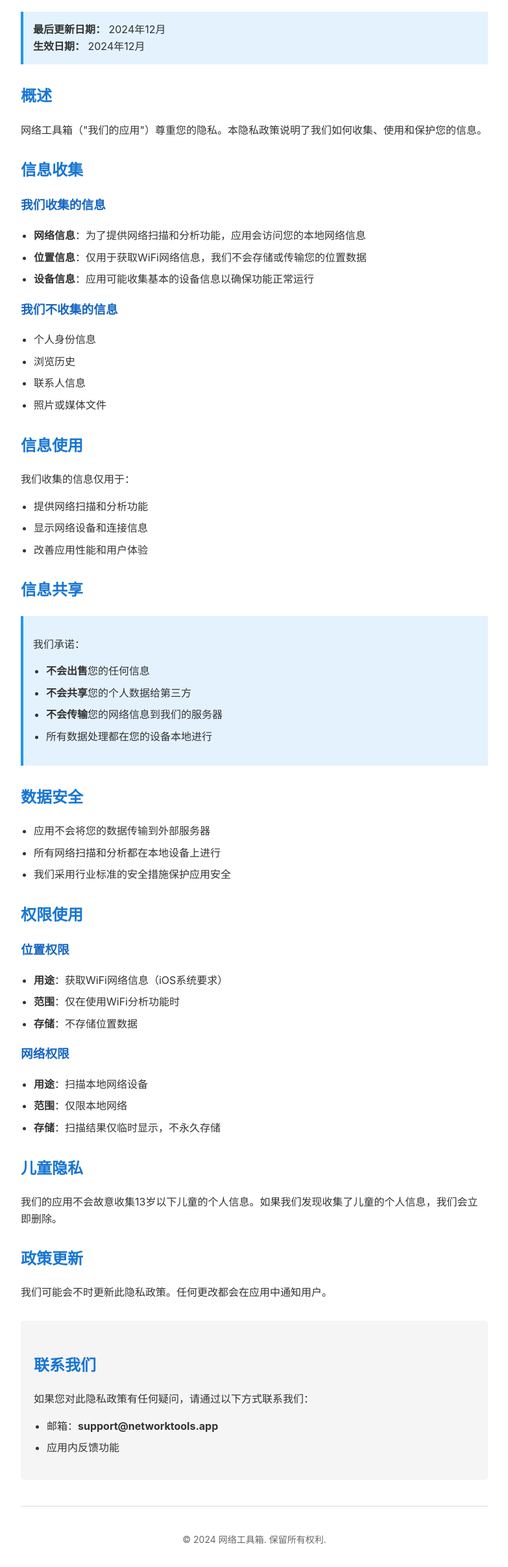
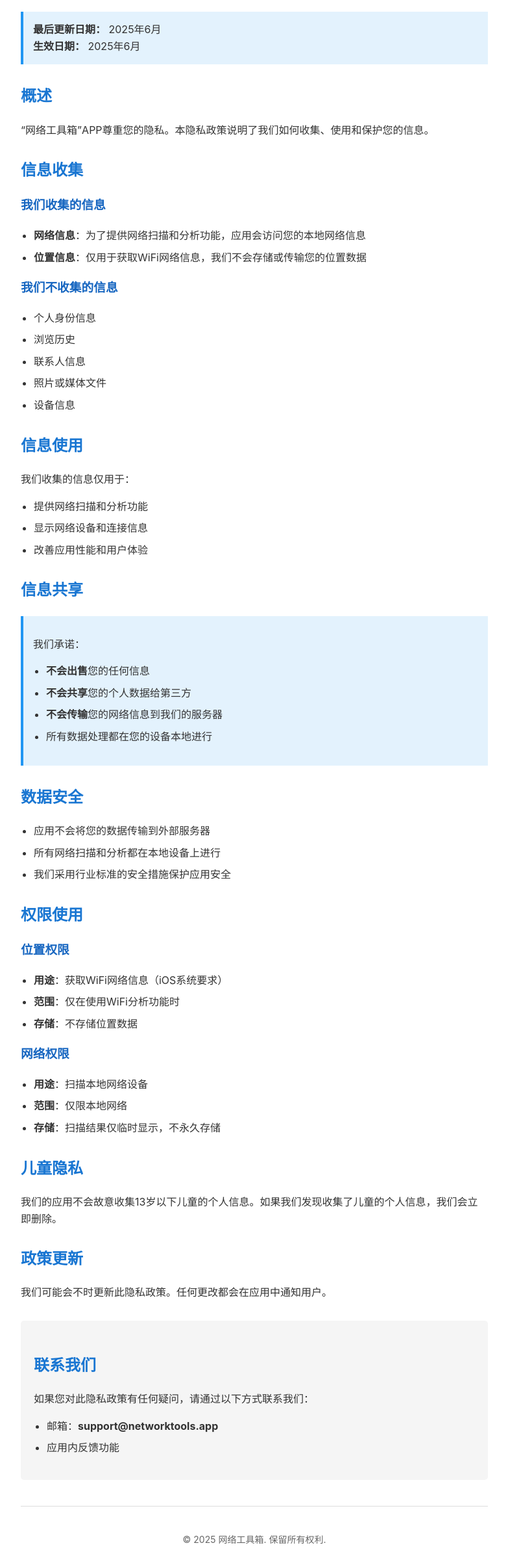
Before and after one commit to jxkuoyu/networktools-privacy, a plain HTML site: page index.html in a window 1280 px wide. Shown: the part 149-2560 px from the top of the page at 65% size, without its empty margins (248-1031 px from the left). Drawn offline with Linux system fonts and the light colour scheme.

Commit message:
Update privacy policy: 更新日期到2025年6月，明确不收集设备信息

```diff
--- a/index.html
+++ b/index.html
@@ -57,12 +57,12 @@
         <h1>网络工具箱 隐私政策</h1>
 
         <div class="highlight">
-            <strong>最后更新日期：</strong> 2024年12月<br>
-            <strong>生效日期：</strong> 2024年12月
+            <strong>最后更新日期：</strong> 2025年6月<br>
+            <strong>生效日期：</strong> 2025年6月
         </div>
 
         <h2>概述</h2>
-        <p>网络工具箱（"我们的应用"）尊重您的隐私。本隐私政策说明了我们如何收集、使用和保护您的信息。</p>
+        <p>“网络工具箱”APP尊重您的隐私。本隐私政策说明了我们如何收集、使用和保护您的信息。</p>
 
         <h2>信息收集</h2>
 
@@ -70,7 +70,7 @@
         <ul>
             <li><strong>网络信息</strong>：为了提供网络扫描和分析功能，应用会访问您的本地网络信息</li>
             <li><strong>位置信息</strong>：仅用于获取WiFi网络信息，我们不会存储或传输您的位置数据</li>
-            <li><strong>设备信息</strong>：应用可能收集基本的设备信息以确保功能正常运行</li>
+
         </ul>
 
         <h3>我们不收集的信息</h3>
@@ -79,6 +79,7 @@
             <li>浏览历史</li>
             <li>联系人信息</li>
             <li>照片或媒体文件</li>
+            <li>设备信息</li>
         </ul>
 
         <h2>信息使用</h2>
@@ -141,7 +142,7 @@
         <hr style="margin: 40px 0; border: none; border-top: 1px solid #ddd;">
 
         <p style="text-align: center; color: #666; font-size: 14px;">
-            © 2024 网络工具箱. 保留所有权利.
+            © 2025 网络工具箱. 保留所有权利.
         </p>
     </div>
 </body>
```
Also changed, not shown: 1 other file.
